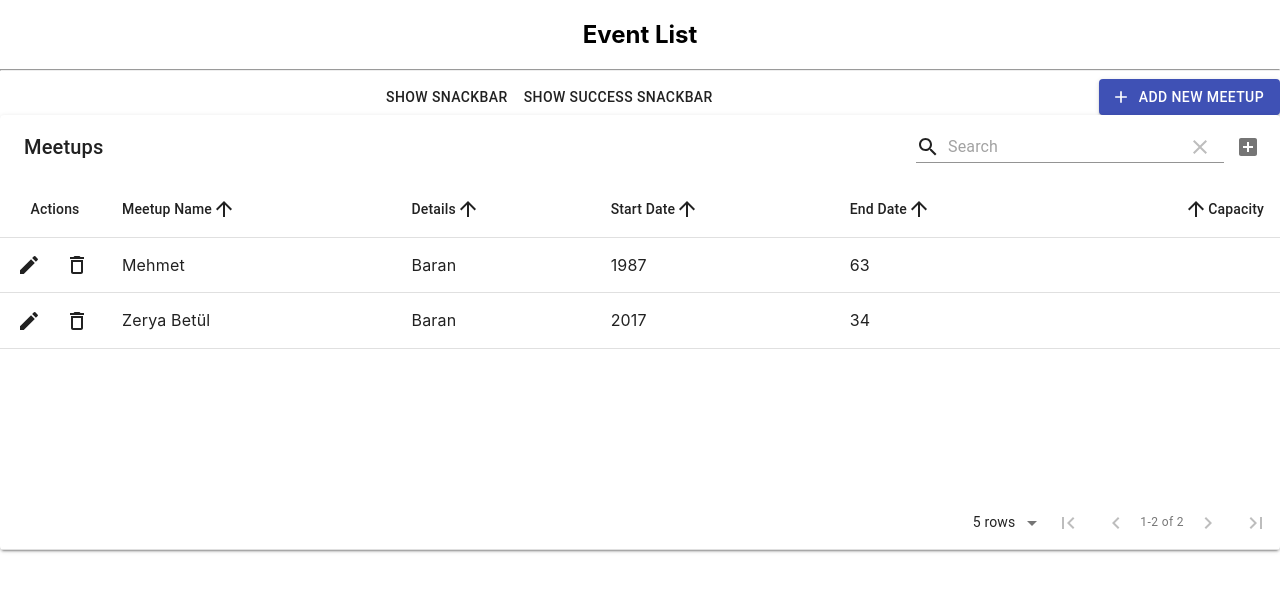
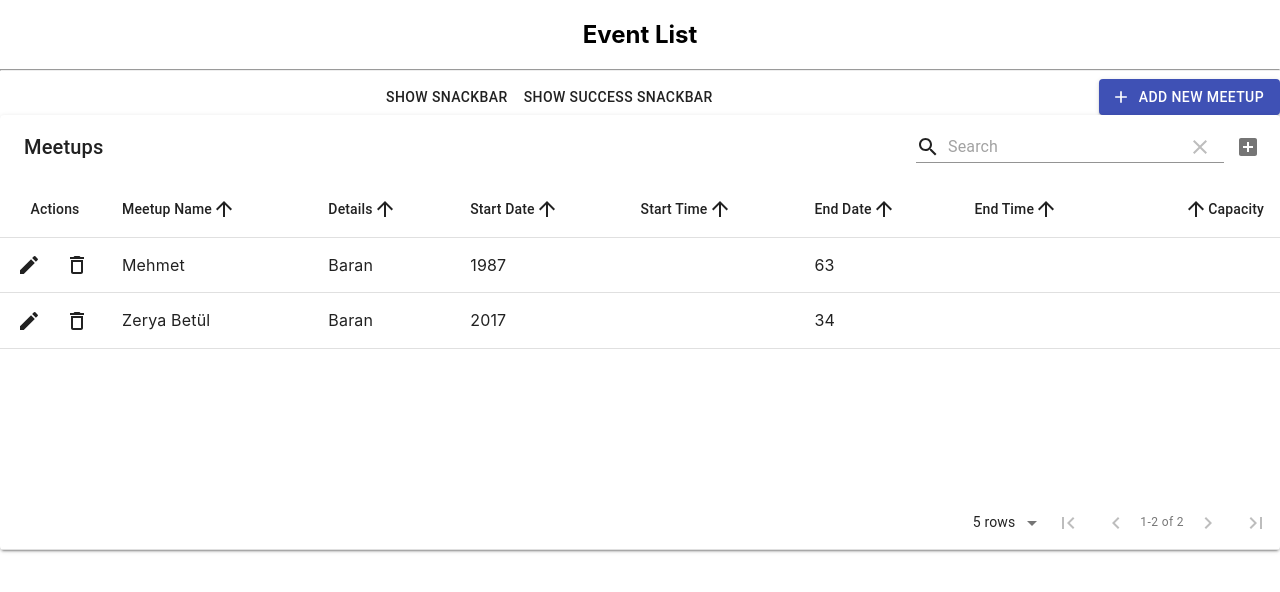
Before and after one commit to gozeloglu/event-management-system-front-end, a React (Create React App) app: page / in a window 1280 px wide. Shown: the top 592 px of the page. Built offline with nearby package versions, Linux system fonts and the light colour scheme.

Commit message:
time columns are added

```diff
--- a/src/Components/MeetupList.js
+++ b/src/Components/MeetupList.js
@@ -2,6 +2,7 @@ import React from 'react';
 import MaterialTable from 'material-table';
 import tableIcons from './TableIcons';
 import Snackbar from "@material-ui/core";
+import SnackbarComponent from "./Snackbar";
 
 export default function MaterialTableDemo() {
     const [state, setState] = React.useState({
@@ -9,7 +10,9 @@ export default function MaterialTableDemo() {
             {title: 'Meetup Name', field: 'name'},
             {title: 'Details', field: 'details'},
             {title: 'Start Date', field: 'startDate', type: 'date'},    // TODO date --> numeric
+            {title: 'Start Time', field: 'startTime', type: 'time'},
             {title: 'End Date', field: 'endDate', type: 'date'},
+            {title: 'End Time', field: 'endTime', type: 'time'},
             {title: 'Capacity', field: 'quota', type: 'numeric'},
             /*{
                 title: 'Birth Place',
@@ -29,6 +32,7 @@ export default function MaterialTableDemo() {
     });
 
     return (
+        <React.Fragment>
             <MaterialTable
                 title="Meetups"
                 columns={state.columns}
@@ -85,5 +89,7 @@ export default function MaterialTableDemo() {
                         }),
                 }}
             />
+        </React.Fragment>
+
     );
 }
--- a/src/Components/Snackbar.js
+++ b/src/Components/Snackbar.js
@@ -1,9 +1,9 @@
 import React from 'react';
 import Button from '@material-ui/core/Button';
-import { SnackbarProvider, useSnackbar } from 'notistack';
+import {SnackbarProvider, useSnackbar} from 'notistack';
 
 function SnackbarFunc(props) {
-    const { enqueueSnackbar } = useSnackbar();
+    const {enqueueSnackbar} = useSnackbar();
 
     const handleClick = () => {
         enqueueSnackbar('I love snacks.');
@@ -11,7 +11,7 @@ function SnackbarFunc(props) {
 
     const handleClickVariant = (variant, message) => () => {
         // variant could be success, error, warning, info, or default
-        enqueueSnackbar(message, { variant });
+        enqueueSnackbar(message, {variant});
     };
 
     return (
```
Lines whose indentation alone changed are shown as unchanged.
